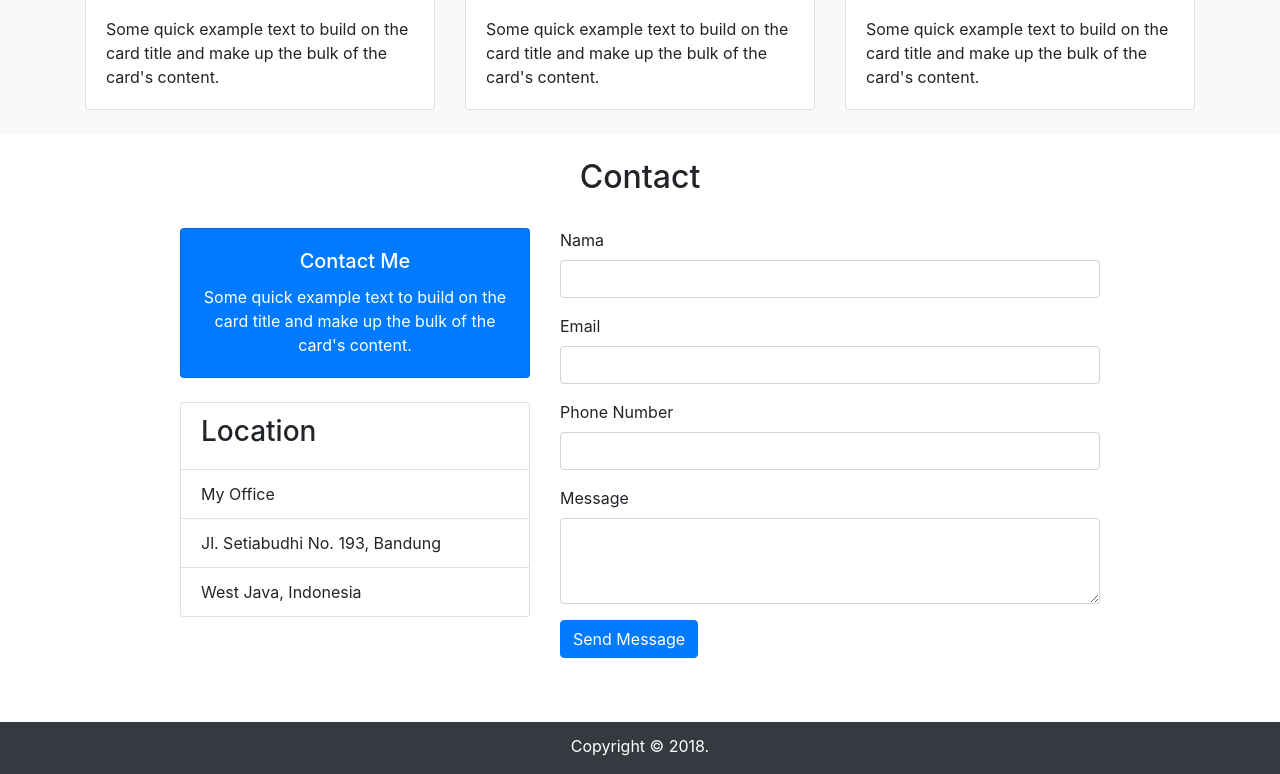
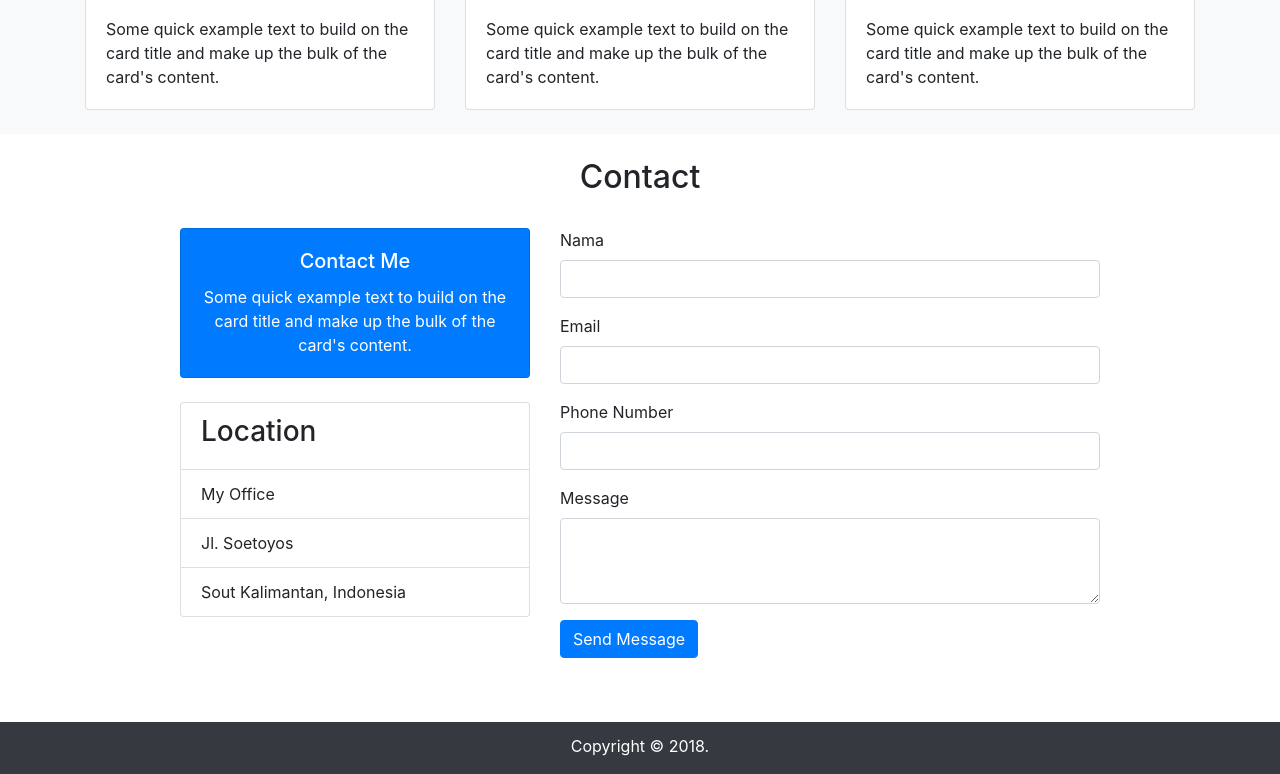
Before and after one commit to auliarakhman/rakhman-portfolio, a plain HTML site: page index.html in a window 1280 px wide. Shown: the part 1754-2528 px from the top of the page. Drawn offline with nearby package versions, Linux system fonts and the light colour scheme.

Commit message:
Update index.html
mengubah lokasi

```diff
--- a/index.html
+++ b/index.html
@@ -159,8 +159,8 @@
             <ul class="list-group mb-4">
               <li class="list-group-item"><h3>Location</h3></li>
               <li class="list-group-item">My Office</li>
-              <li class="list-group-item">Jl. Setiabudhi No. 193, Bandung</li>
-              <li class="list-group-item">West Java, Indonesia</li>
+              <li class="list-group-item">Jl. Soetoyos</li>
+              <li class="list-group-item">Sout Kalimantan, Indonesia</li>
             </ul>
           </div>
 
```
